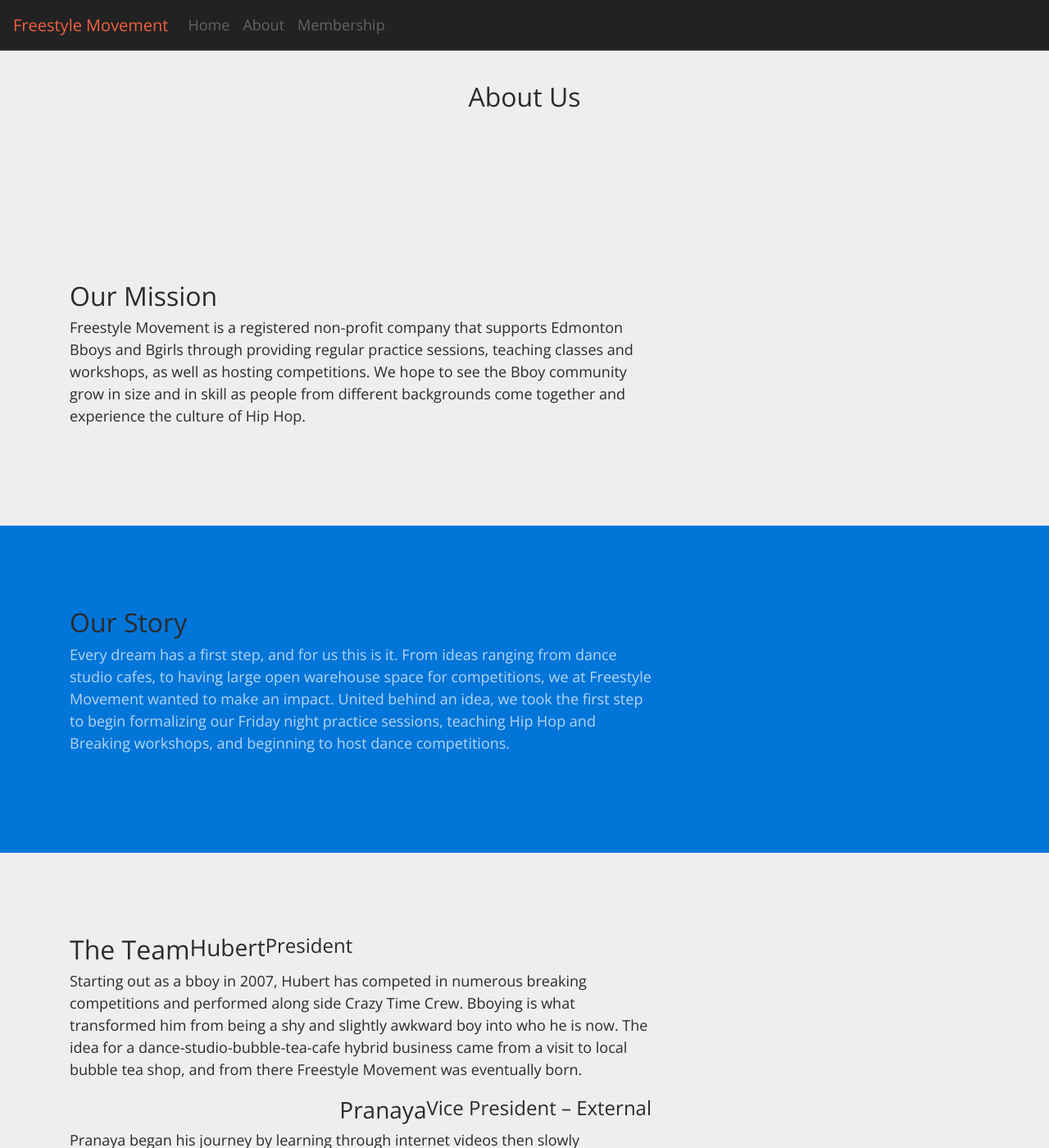
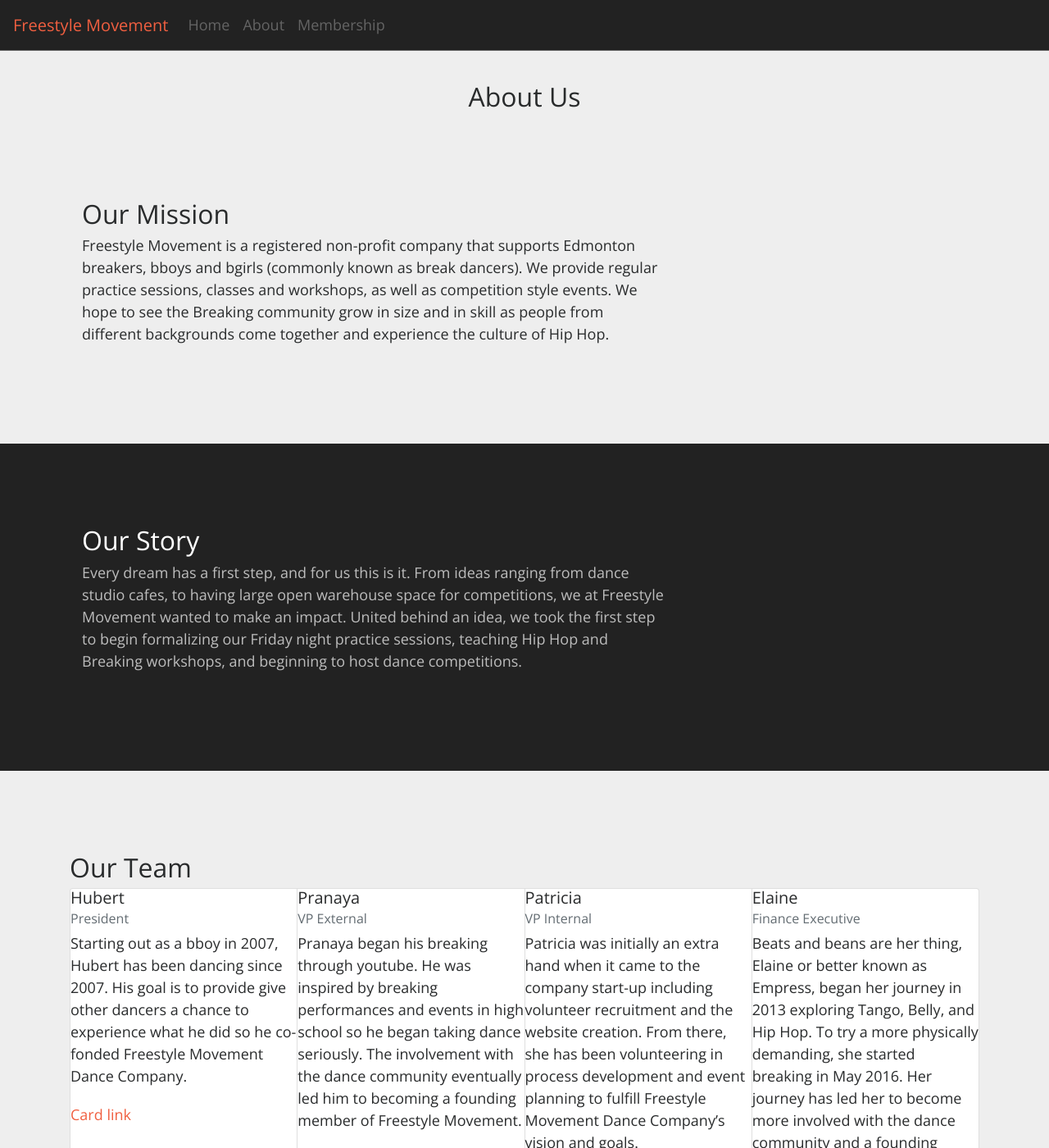
Before and after one commit to linhub15/freestyle-movement-site, a Jekyll site: the page built from about.html, in a window 1280 px wide and 1400 px high. Shown: the whole window at 82% size. Built offline with Jekyll 4.4.1, drawn with Linux system fonts in a browser that asks for light colours; nearby versions of some CDN libraries; some of the changed text lies outside the part shown.

Commit message:
About Add Card for Members

```diff
--- a/about.html
+++ b/about.html
@@ -3,33 +3,28 @@
 layout: default
 ---
 
-<section class="bg-nav">
-  <div class="page-heading-border">
-    <h2 class="page-heading text-center">{{ page.title }}</h2>
-  </div>
-</section>
+<section>
+    <h2 class="text-center">{{ page.title }}</h2>
+</header>
 
-<section>
-
-  <div class="container" id="">
-    <div class="row col-lg-8 col-lg-offset-2">
+<section class="row">
+  <div class="container">
+    <div class="col-md-8">
       <h2 class="section-heading">Our Mission</h2>
       <p>
           Freestyle Movement is a registered non-profit company that supports Edmonton
-          Bboys and Bgirls through providing regular practice sessions,
-          teaching classes and workshops, as well as hosting competitions.
-          We hope to see the Bboy community grow in size and in skill as people from
+          breakers, bboys and bgirls (commonly known as break dancers). We provide regular practice sessions,
+          classes and workshops, as well as competition style events.
+          We hope to see the Breaking community grow in size and in skill as people from
           different backgrounds come together and experience the culture of Hip Hop.
       </p>
     </div>
   </div>
-
 </section>
 
-<section class="bg-primary">
-
-  <div class="container" id="">
-    <div class="row col-lg-8 col-lg-offset-2">
+<section class="row bg-dark">
+  <div class="container">
+    <div class="col-lg-8">
       <h2 class="section-heading">Our Story</h2>
       <p class="text-faded">
           Every dream has a first step, and for us this is it.
@@ -39,50 +34,54 @@
           Friday night practice sessions, teaching Hip Hop and Breaking workshops,
           and beginning to host dance competitions.
       </p>
-
     </div>
   </div>
 </section>
 
-<section class="bg-light">
+
+
+<section class="row bg-light">
 <div class="container">
-  <div class="row col-lg-8 col-lg-offset-2">
-    <h2 class="section-heading">The Team</h2>
-
-    <h3 class="text-center">Hubert</h3>
-    <h4 class="text-center">President</h4>
-    <p>
-        Starting out as a bboy in 2007, Hubert has competed in numerous breaking competitions and performed
-        along side Crazy Time Crew. Bboying is what transformed him from being a shy and slightly awkward boy
-        into who he is now. The idea for a dance-studio-bubble-tea-cafe hybrid business came from a visit to
-        local bubble tea shop, and from there Freestyle Movement was eventually born.
-    </p>
-    <hr />
-    <h3 class="text-center">Pranaya</h3>
-    <h4 class="text-center">Vice President – External</h4>
-    <p>
-        Pranaya began his journey by learning through internet videos then slowly integrating into the community.
-        He was inspired by breaking performances and events so he began to take dance seriously.
-        The involvement with the dance community eventually led him to becoming a founding member of Freestyle Movement.
-    </p>
-    <hr />
-    <h3 class="text-center">Patricia</h3>
-    <h4 class="text-center">Vice President - Internal</h4>
-    <p>
-        Patricia was initially an extra hand when it came to the company start-up including volunteer recruitment
-        and the website creation. From there, she has been assisting in process development and event planning to
-        fulfill Freestyle Movement Dance Company’s vision and goals.
-    </p>
-    <hr />
-    <h3 class="text-center">Elaine</h3>
-    <h4 class="text-center">Finance Executive</h4>
-    <p>
-        Beats and beans are her thing, Elaine or better known as Empress, began her journey in dance in 2013.
-        She has explored a variety of forms, Tango, Belly, Hip Hop and wanting to try something more physically demanding she started BGirling it in May 2016.
-        Her journey has led her to become more involved with the dance community and thus becoming a founding member of Freestyle Movement.
-    </p>
-
+  <h2 class="section-heading">Our Team</h2>
+  <div class="card-group">
+    <div class="card">
+      <div class="card-body">
+        <h5 class="card-title">Hubert</h5>
+        <h6 class="card-subtitle mb-2 text-muted">President</h6>
+        <p class="card-text">Starting out as a bboy in 2007, Hubert has been dancing since 2007. His goal is to provide give other dancers a chance to experience what he did so he co-fonded Freestyle Movement Dance Company.</p>
+        <a href="#" class="card-link">Card link</a>
+      </div>
+    </div>
+    <div class="card">
+      <div class="card-body">
+        <h5 class="card-title">Pranaya</h5>
+        <h6 class="card-subtitle mb-2 text-muted">VP External</h6>
+        <p class="card-text">
+          Pranaya began his breaking through youtube.
+          He was inspired by breaking performances and events in high school so he began taking dance seriously.
+          The involvement with the dance community eventually led him to becoming a founding member of Freestyle Movement.</p>
+        <a href="#" class="card-link"></a>
+      </div>
+    </div>
+    <div class="card">
+      <div class="card-body">
+        <h5 class="card-title">Patricia</h5>
+        <h6 class="card-subtitle mb-2 text-muted">VP Internal</h6>
+        <p class="card-text">
+          Patricia was initially an extra hand when it came to the company start-up including volunteer recruitment
+        and the website creation. From there, she has been volunteering in process development and event planning to fulfill Freestyle Movement Dance Company’s vision and goals.</p>
+        <a href="#" class="card-link"></a>
+      </div>
+    </div>
+    <div class="card">
+      <div class="card-body">
+        <h5 class="card-title">Elaine</h5>
+        <h6 class="card-subtitle mb-2 text-muted">Finance Executive</h6>
+        <p class="card-text">
+          Beats and beans are her thing, Elaine or better known as Empress, began her journey in 2013 exploring Tango, Belly, and Hip Hop. To try a more physically demanding, she started breaking in May 2016. Her journey has led her to become more involved with the dance community and a founding member of Freestyle Movement</p>
+        <a href="#" class="card-link"></a>
+      </div>
     </div>
   </div>
-
+</div>
 </section>
--- a/css/site.scss
+++ b/css/site.scss
@@ -53,7 +53,7 @@
 .page-content hr{
   border-color: rgba(37, 37, 37, 0.1);
 }
-header {
+header#home {
   position: relative;
   width: 100%;
   min-height: auto;
@@ -67,23 +67,23 @@
   color: white;
 }
 
-header .header-content {
+header#home .header-content {
   position: relative;
   text-align: center;
   padding: 100px 15px 100px;
   width: 100%;
 }
-header .header-content .header-content-inner h1 {
+header#home .header-content .header-content-inner h1 {
   font-weight: 700;
   text-transform: uppercase;
   margin-top: 0;
   margin-bottom: 0;
   font-size: 31px;
 }
-header .header-content .header-content-inner hr {
+header#home .header-content .header-content-inner hr {
   margin: 30px auto;
 }
-header .header-content .header-content-inner p {
+header#home .header-content .header-content-inner p {
   font-weight: 300;
   color: rgba(255, 255, 255, 1.0);
   font-size: 16px;
@@ -91,10 +91,10 @@
   background-color: rgba(100, 100, 100, 0.5);
 }
 @media (min-width: 768px) {
-  header {
+  header#home {
     min-height: 100%;
   }
-  header .header-content {
+  header#home .header-content {
     position: absolute;
     top: 50%;
     -webkit-transform: translateY(-50%);
@@ -102,15 +102,15 @@
     transform: translateY(-50%);
     padding: 0 50px;
   }
-  header .header-content .header-content-inner {
+  header#home .header-content .header-content-inner {
     max-width: 1000px;
     margin-left: auto;
     margin-right: auto;
   }
-  header .header-content .header-content-inner h1 {
+  header#home .header-content .header-content-inner h1 {
     font-size: 50px;
   }
-  header .header-content .header-content-inner p {
+  header#home .header-content .header-content-inner p {
     font-size: 18px;
     max-width: 80%;
     margin-left: auto;
--- a/index.html
+++ b/index.html
@@ -3,7 +3,7 @@
 layout: default
 ---
 
-<header>
+<header id="home">
 
   <div class="header-content">
     <div class="header-content-inner">
--- a/membership.html
+++ b/membership.html
@@ -2,8 +2,8 @@
 title: Membership Information
 layout: default
 ---
-<section class="bg-nav">
-    <h2 class="page-heading text-center">{{ page.title}}</h2>
+<section>
+    <h2 class="text-center">{{ page.title}}</h2>
 </section>
 
 <section class="bg-light">
```
